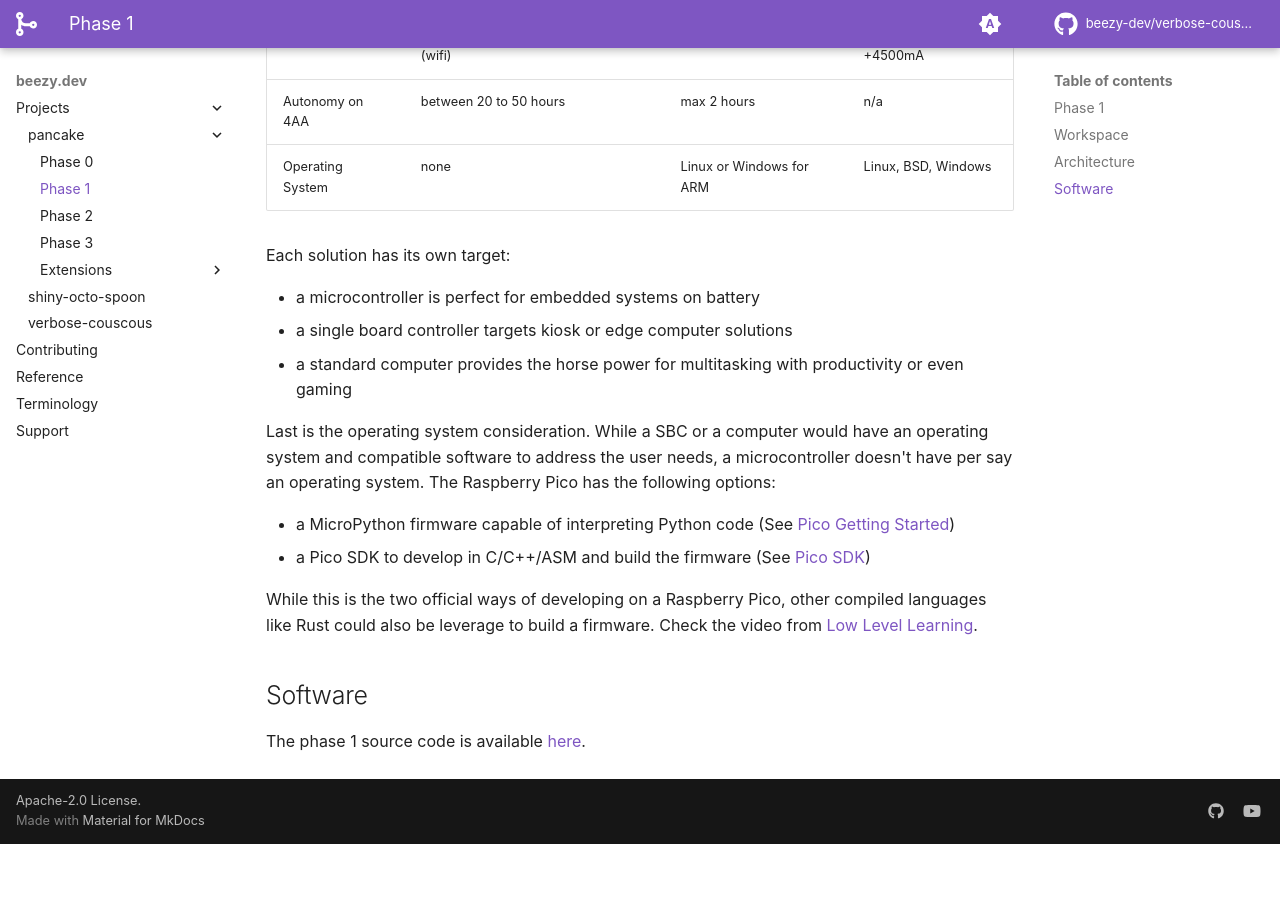
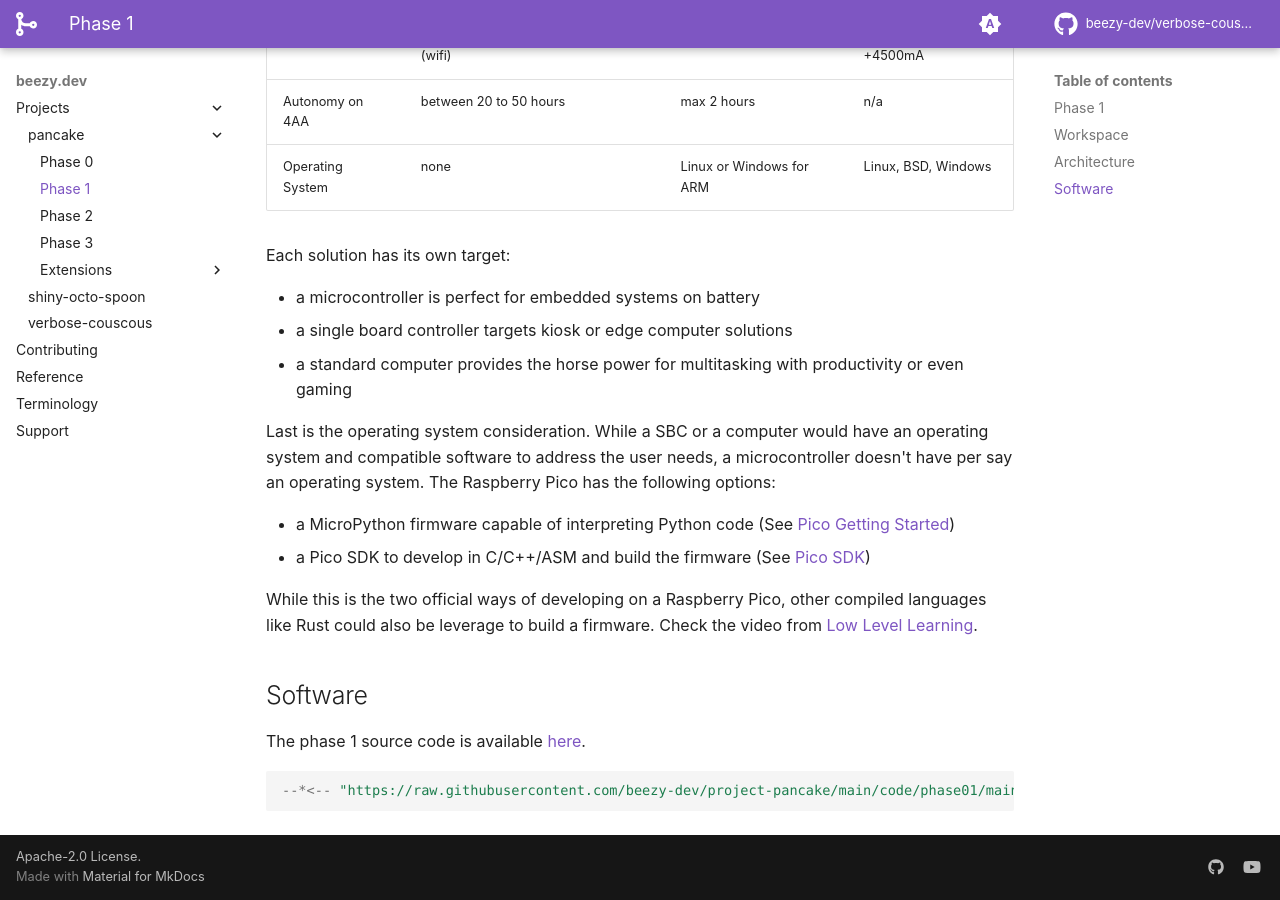
Before and after one commit to beezy-dev/verbose-couscous, an MkDocs documentation site: the page built from docs/pancake/phase1.md, in a window 1280 px wide and 900 px high, scrolled down 953 px. Built offline with MkDocs 1.6.1 and Material for MkDocs 9.7.7, drawn with Linux system fonts in a browser that asks for light colours; some web fonts are replaced; comment, search, counter and statistics services are not loaded; before the commit the page ends 1797 px from its top, so only the background shows below that.

Commit message:
refactoring the pancake documentation

````diff
--- a/docs/pancake/phase1.md
+++ b/docs/pancake/phase1.md
@@ -44,3 +44,7 @@ While this is the two official ways of developing on a Raspberry Pico, other com
 ## Software
 
 The phase 1 source code is available [here](https://github.com/beezy-dev/project-pancake/blob/main/code/phase01/main.py).
+
+```python
+--*<-- "https://raw.githubusercontent.com/beezy-dev/project-pancake/main/code/phase01/main.py"
+```
````
